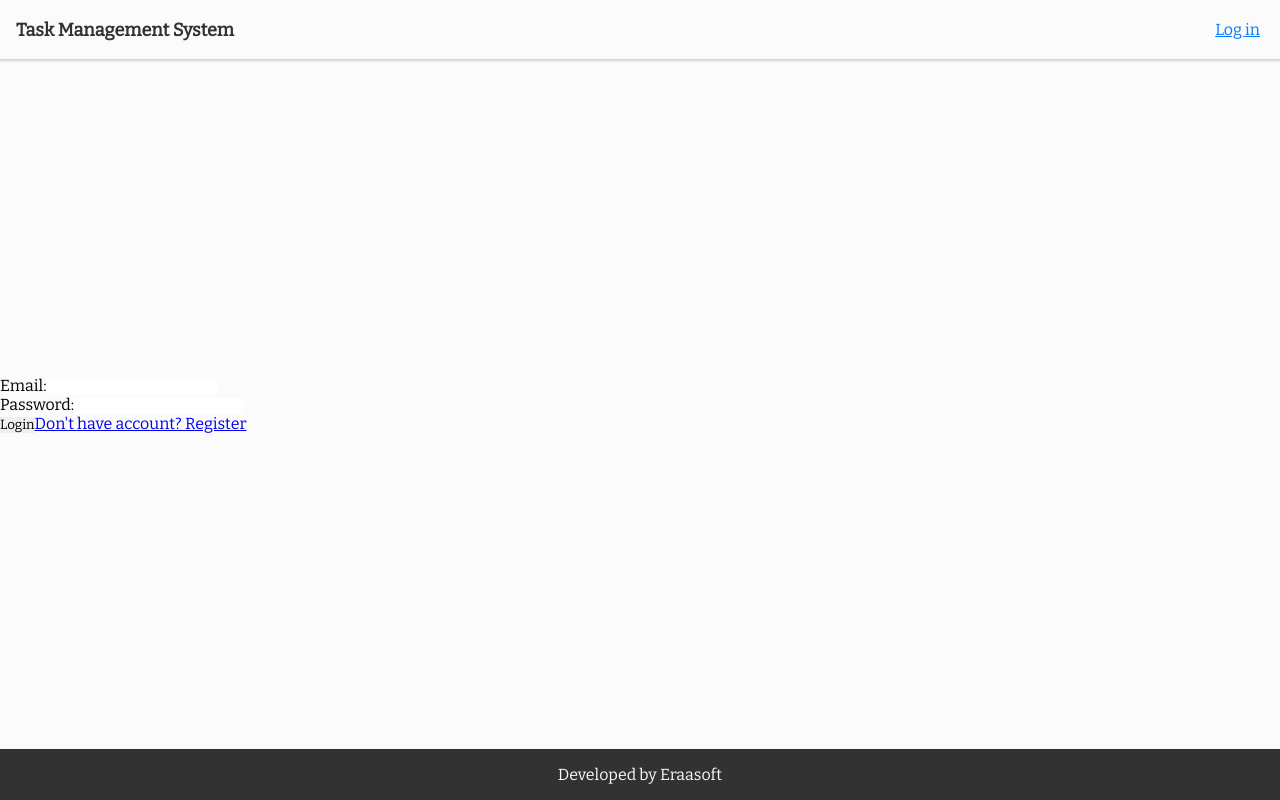
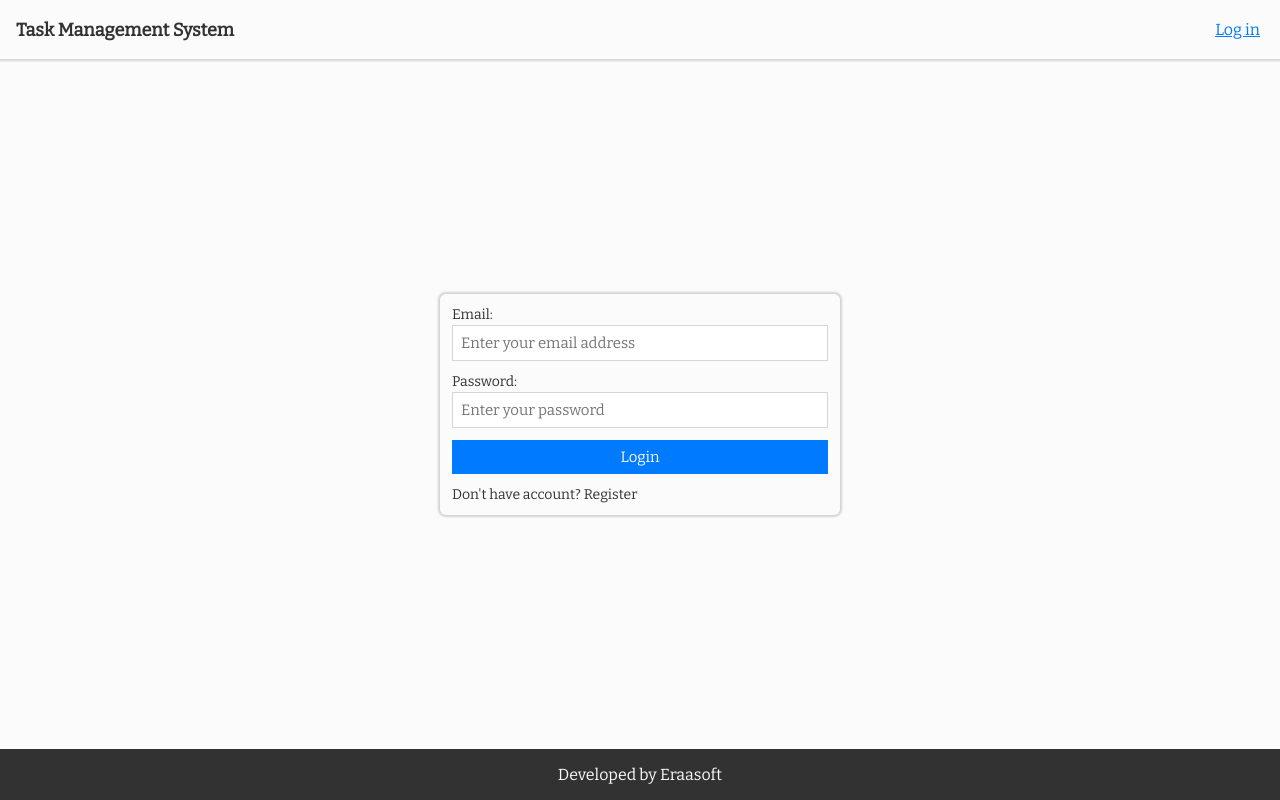
Before and after one commit to ahmed0saber/eraasoft-task-management-system--react-js, a React (Vite) app in the folder eraasoft-auth/: page /login in a window 1280 px wide. Built offline with nearby package versions, Linux system fonts and the light colour scheme.

Commit message:
Style LoginPage

```diff
--- a/eraasoft-auth/src/pages/Login.jsx
+++ b/eraasoft-auth/src/pages/Login.jsx
@@ -54,26 +54,30 @@ function Login() {
     }
 
     return (
-        <div>
+        <div className="auth-page">
             <form onSubmit={handleSubmit}>
-                <label>
-                    Email:
+                <div className="input-group">
+                    <label htmlFor="email">Email:</label>
                     <input
                         type="email"
+                        id="email"
+                        placeholder="Enter your email address"
                         value={email}
                         onChange={(event) => setEmail(event.target.value)}
+                        required
                     />
-                </label>
-                <br />
-                <label>
-                    Password:
+                </div>
+                <div className="input-group">
+                    <label htmlFor="password">Password:</label>
                     <input
                         type="password"
+                        id="password"
+                        placeholder="Enter your password"
                         value={password}
                         onChange={(event) => setPassword(event.target.value)}
+                        required
                     />
-                </label>
-                <br />
+                </div>
                 <button type="submit">Login</button>
                 <Link to="/register">Don't have account? Register</Link>
             </form>
--- a/eraasoft-auth/src/style.css
+++ b/eraasoft-auth/src/style.css
@@ -115,3 +115,60 @@ footer {
 .home-page a {
   color: #007BFF;
 }
+
+.auth-page {
+  padding: 12px;
+  width: 100%;
+}
+
+.auth-page form {
+  display: flex;
+  flex-direction: column;
+  gap: 12px;
+  padding: 12px;
+  box-shadow: 0px 0px 2px 2px #32323232;
+  border-radius: 6px;
+  -webkit-border-radius: 6px;
+  -moz-border-radius: 6px;
+  -ms-border-radius: 6px;
+  -o-border-radius: 6px;
+  width: 100%;
+  max-width: 400px;
+  margin: 0 auto;
+}
+
+.auth-page .input-group {
+  display: flex;
+  flex-direction: column;
+  gap: 2px;
+}
+
+.auth-page .input-group label {
+  font-size: 14px;
+  color: #323232;
+}
+
+.auth-page .input-group input {
+  font-size: 15px;
+  color: #323232;
+  padding: 8px;
+  border: 1px solid #32323232;
+}
+
+.auth-page .input-group input:focus {
+  outline: 1px solid #323232;
+}
+
+.auth-page button {
+  padding: 8px;
+  background-color: #007BFF;
+  color: #FBFBFB;
+  font-size: 15px;
+  cursor: pointer;
+}
+
+.auth-page a {
+  color: #323232;
+  text-decoration: none;
+  font-size: 14px;
+}
```
